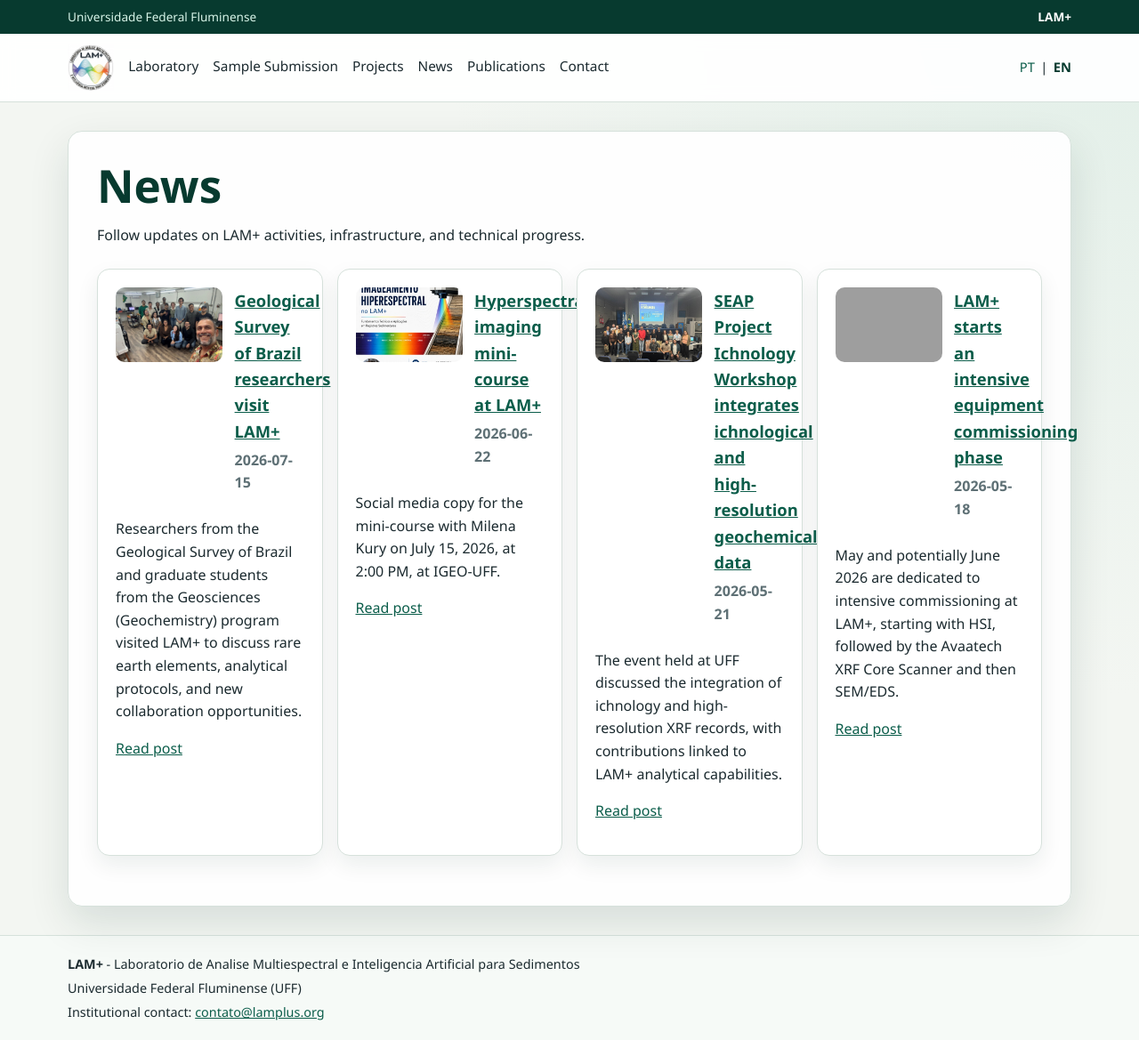
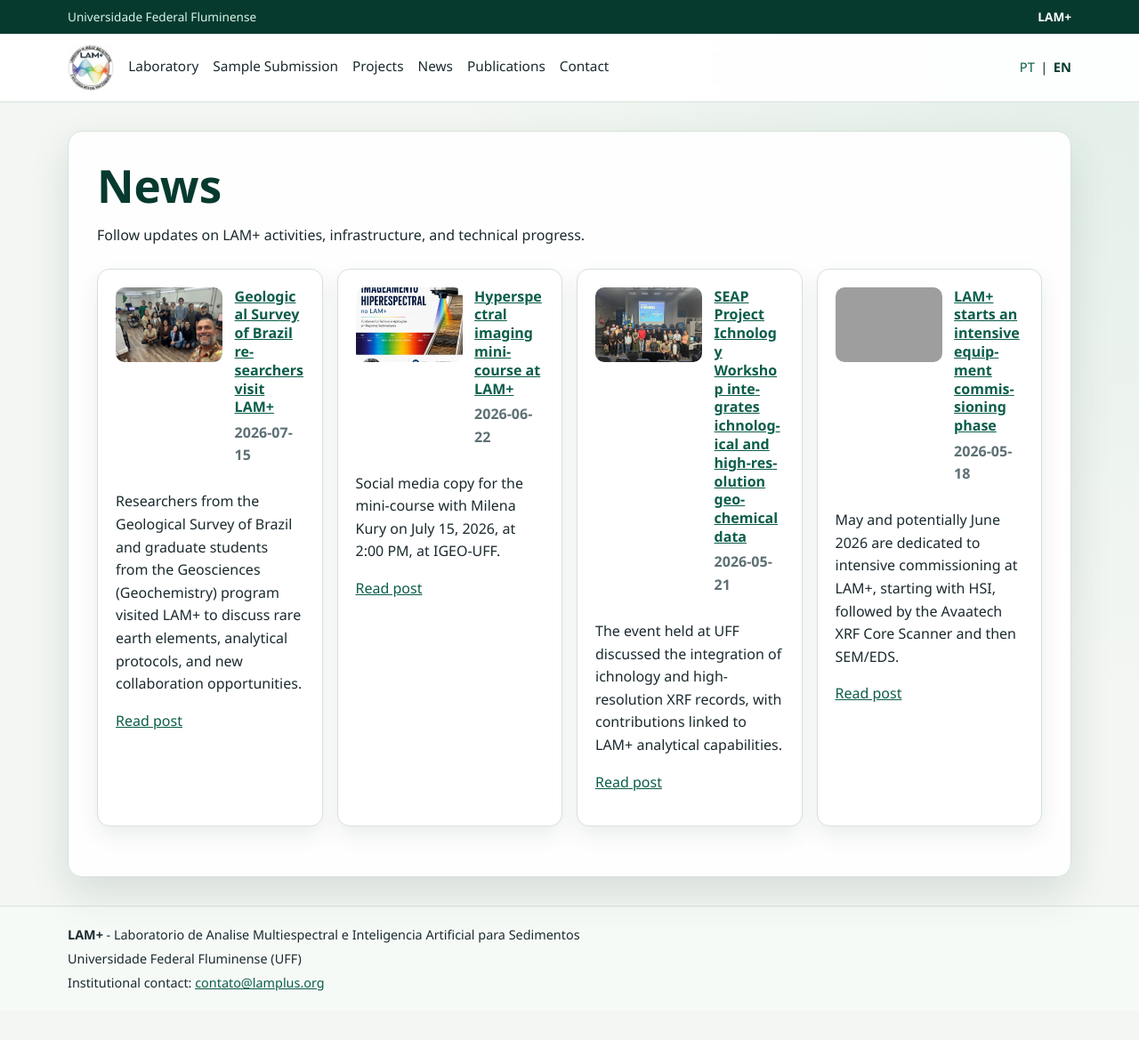
Before and after one commit to lam-plus/lam-plus.github.io, a Jekyll site: the page built from _pages/en/news/index.md, in a window 1280 px wide and 1169 px high. Shown: the whole window at 89% size. Built offline with Jekyll 4.4.1, drawn with Linux system fonts in a browser that asks for light colours; grey boxes are pictures that could not be loaded.

Commit message:
Update news card meta styles for improved layout and responsiveness

```diff
--- a/assets/css/main.css
+++ b/assets/css/main.css
@@ -647,8 +647,16 @@ a:hover {
 }
 
 .news-card-meta h2 {
-  margin-bottom: 0.35rem;
-  font-size: 1.15rem;
+  margin: 0 0 0.35rem;
+  font-size: clamp(1rem, 1.2vw, 1.1rem);
+  line-height: 1.3;
+  overflow-wrap: anywhere;
+  word-break: break-word;
+  hyphens: auto;
+}
+
+.news-card-meta h2 a {
+  display: block;
 }
 
 .news-card-date {
```
